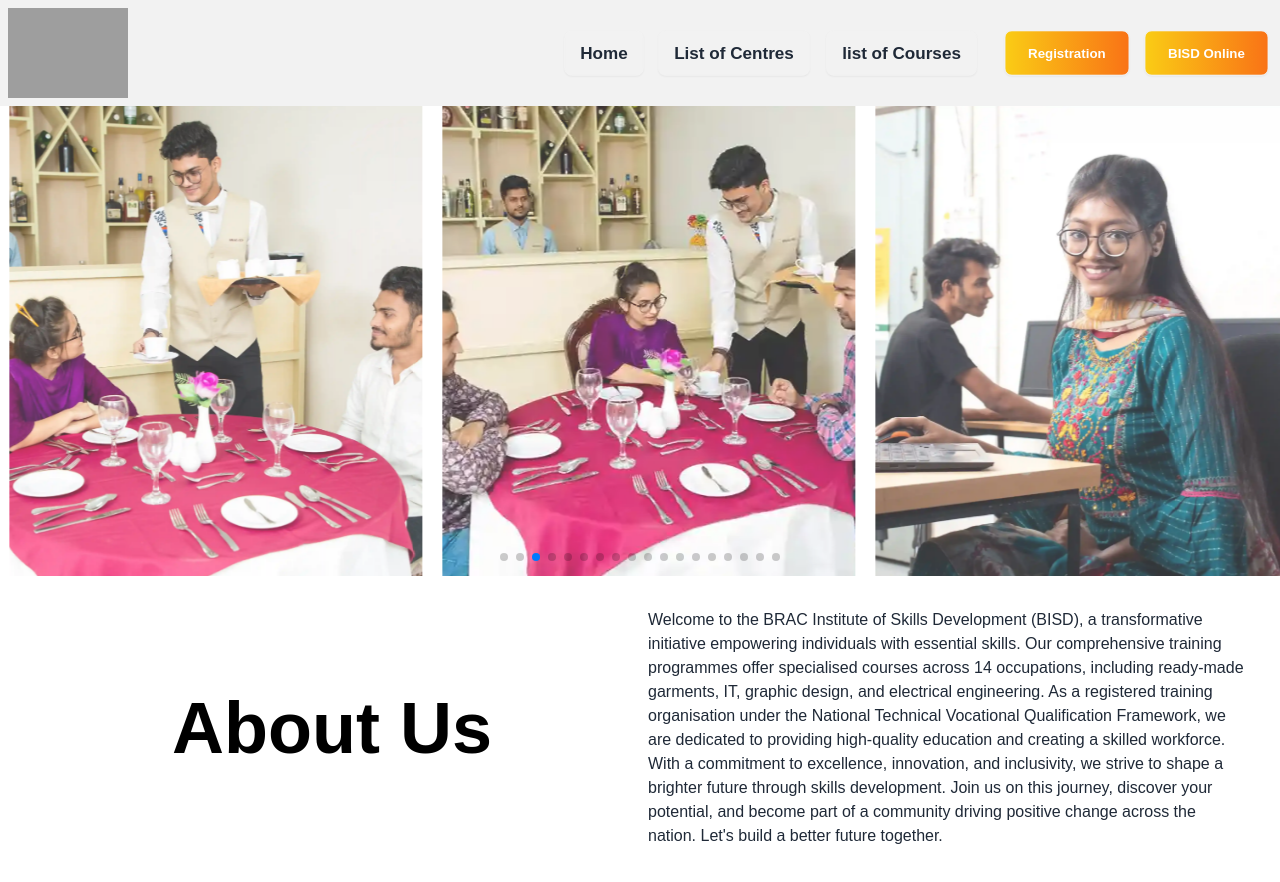
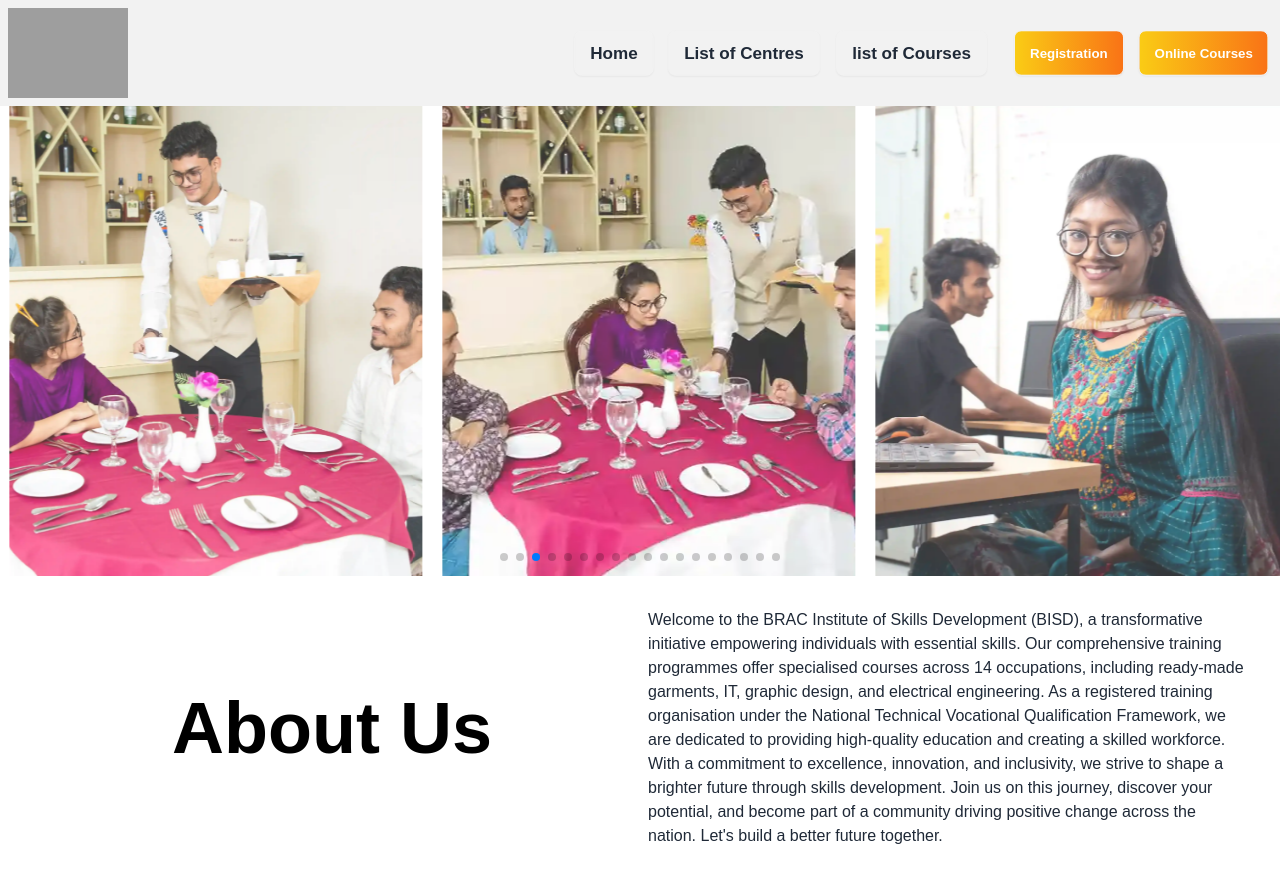
Before and after one commit to Ashraful-Islam-Alif/brac-isd, a React (Vite) app: page /offline in a window 1280 px wide. Shown: the top 882 px of the page. Built offline with nearby package versions, Linux system fonts and the light colour scheme; grey boxes are pictures that could not be loaded.

Commit message:
button responsive

```diff
--- a/src/pages/Home/Navbar/Navbar.jsx
+++ b/src/pages/Home/Navbar/Navbar.jsx
@@ -1,5 +1,5 @@
 import { Link } from "react-router-dom";
-import "./Navbar.css"
+import "./Navbar.css";
 const Navbar = () => {
   return (
     <div className="navbar bg-base-200 fixed z-50 top-0">
@@ -14,14 +14,11 @@ const Navbar = () => {
         </Link>
       </div>
       <div className="navbar-end gap-4">
-      <button  className="btn btn-xs sm:btn-sm md:btn-md lg:btn-lg px-4 bg-gradient-to-r from-yellow-400 to-orange-500 text-white font-semibold rounded-lg hover:from-orange-500 hover:to-yellow-400 transition-all duration-300 transform hover:-translate-y-1 hover:shadow-lg">
 
-
+        <button className="btn btn-xs sm:btn-sm md:btn-md bg-gradient-to-r from-yellow-400 to-orange-500 text-white font-semibold rounded-lg hover:from-orange-500 hover:to-yellow-400 transition-all duration-300 transform hover:-translate-y-1 hover:shadow-lg">
           <Link to="https://bisdonline.brac.net/">Online Courses</Link>
-
         </button>
-        <button  className="btn btn-xs sm:btn-sm md:btn-md lg:btn-lg px-4 bg-gradient-to-r from-yellow-400 to-orange-500 text-white font-semibold rounded-lg hover:from-orange-500 hover:to-yellow-400 transition-all duration-300 transform hover:-translate-y-1 hover:shadow-lg"
-         >
+        <button className="btn btn-xs sm:btn-sm md:btn-md bg-gradient-to-r from-yellow-400 to-orange-500 text-white font-semibold rounded-lg hover:from-orange-500 hover:to-yellow-400 transition-all duration-300 transform hover:-translate-y-1 hover:shadow-lg">
           <Link to="offline">Offline Courses</Link>
         </button>
       </div>
--- a/src/pages/Offline/Home/Navbar/Navbar.jsx
+++ b/src/pages/Offline/Home/Navbar/Navbar.jsx
@@ -176,9 +176,17 @@ const Navbar = () => {
                 <ul className="">{ListOfCoursesOptions}</ul>
               </details>
             </li>
-            <button className="btn btn-xs sm:btn-sm md:btn-md lg:btn-lg btn-outline font-bold mt-2">
+            <div className="btn btn-xs sm:btn-sm md:btn-md lg:btn-lg btn-outline mt-2 bg-gradient-to-r from-yellow-400 to-orange-500 text-white font-semibold rounded-lg hover:from-orange-500 hover:to-yellow-400 transition-all duration-300 transform hover:-translate-y-1 hover:shadow-lg">
+          <a
+            href="https://docs.google.com/forms/d/e/1FAIpQLScoauq-f2VJ6nHBH_X7qNMb7pwg-p2XA-tUzNI45HmaTbRbBw/viewform"
+
+          >
+            Registration
+          </a>
+        </div>
+            <button className="btn btn-xs sm:btn-sm md:btn-md lg:btn-lg btn-outline mt-2 bg-gradient-to-r from-yellow-400 to-orange-500 text-white font-semibold rounded-lg hover:from-orange-500 hover:to-yellow-400 transition-all duration-300 transform hover:-translate-y-1 hover:shadow-lg">
               <Link to="https://bisdonline.brac.net/" >
-                BISD Online
+                Online Courses
               </Link>
             </button>
           </ul>
@@ -232,7 +240,7 @@ const Navbar = () => {
             </ul>
           </div>
         </ul>
-        <div className="btn px-6 py-3 mx-2 bg-gradient-to-r from-yellow-400 to-orange-500 text-white font-semibold rounded-lg hover:from-orange-500 hover:to-yellow-400 transition-all duration-300 transform hover:-translate-y-1 hover:shadow-lg">
+        <div className="btn px-4 mx-2 bg-gradient-to-r from-yellow-400 to-orange-500 text-white font-semibold rounded-lg hover:from-orange-500 hover:to-yellow-400 transition-all duration-300 transform hover:-translate-y-1 hover:shadow-lg">
           <a
             href="https://docs.google.com/forms/d/e/1FAIpQLScoauq-f2VJ6nHBH_X7qNMb7pwg-p2XA-tUzNI45HmaTbRbBw/viewform"
 
@@ -240,9 +248,9 @@ const Navbar = () => {
             Registration
           </a>
         </div>
-        <button  className="btn px-6 py-3 bg-gradient-to-r from-yellow-400 to-orange-500 text-white font-semibold rounded-lg hover:from-orange-500 hover:to-yellow-400 transition-all duration-300 transform hover:-translate-y-1 hover:shadow-lg">
+        <button  className="btn px-4 bg-gradient-to-r from-yellow-400 to-orange-500 text-white font-semibold rounded-lg hover:from-orange-500 hover:to-yellow-400 transition-all duration-300 transform hover:-translate-y-1 hover:shadow-lg">
           <Link to="https://bisdonline.brac.net/" >
-            BISD Online
+            Online Courses
           </Link>
         </button>
       </div>
```
